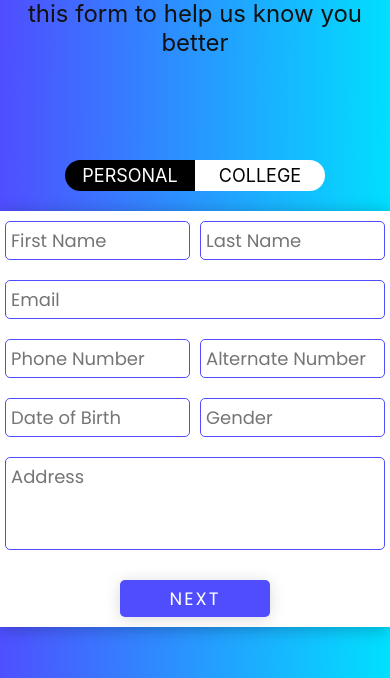
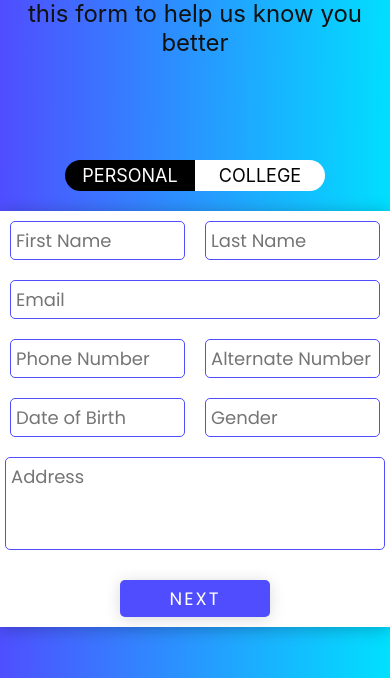
Before and after one commit to TusharSharmaIN/shankh19, a PHP site: the page made by First Time Dash/Responsive first time dash/dash.html in a window 390 px wide. Shown: the part 166-844 px from the top of the page. Run offline with PHP 8.4, Linux system fonts and the light colour scheme; some libraries are stand-ins or nearby versions.

Commit message:
UI update
Added margin for input fields in media query

```diff
--- a/First Time Dash/Responsive first time dash/dash.css
+++ b/First Time Dash/Responsive first time dash/dash.css
@@ -212,6 +212,11 @@ form{
 
     #card-college > .inputField > input{
         width: 100%;
+        margin: 0 10px;
+    }
+
+    #card-personal > .inputField > input{
+        margin: 0 10px;
     }
 
     form{
```
